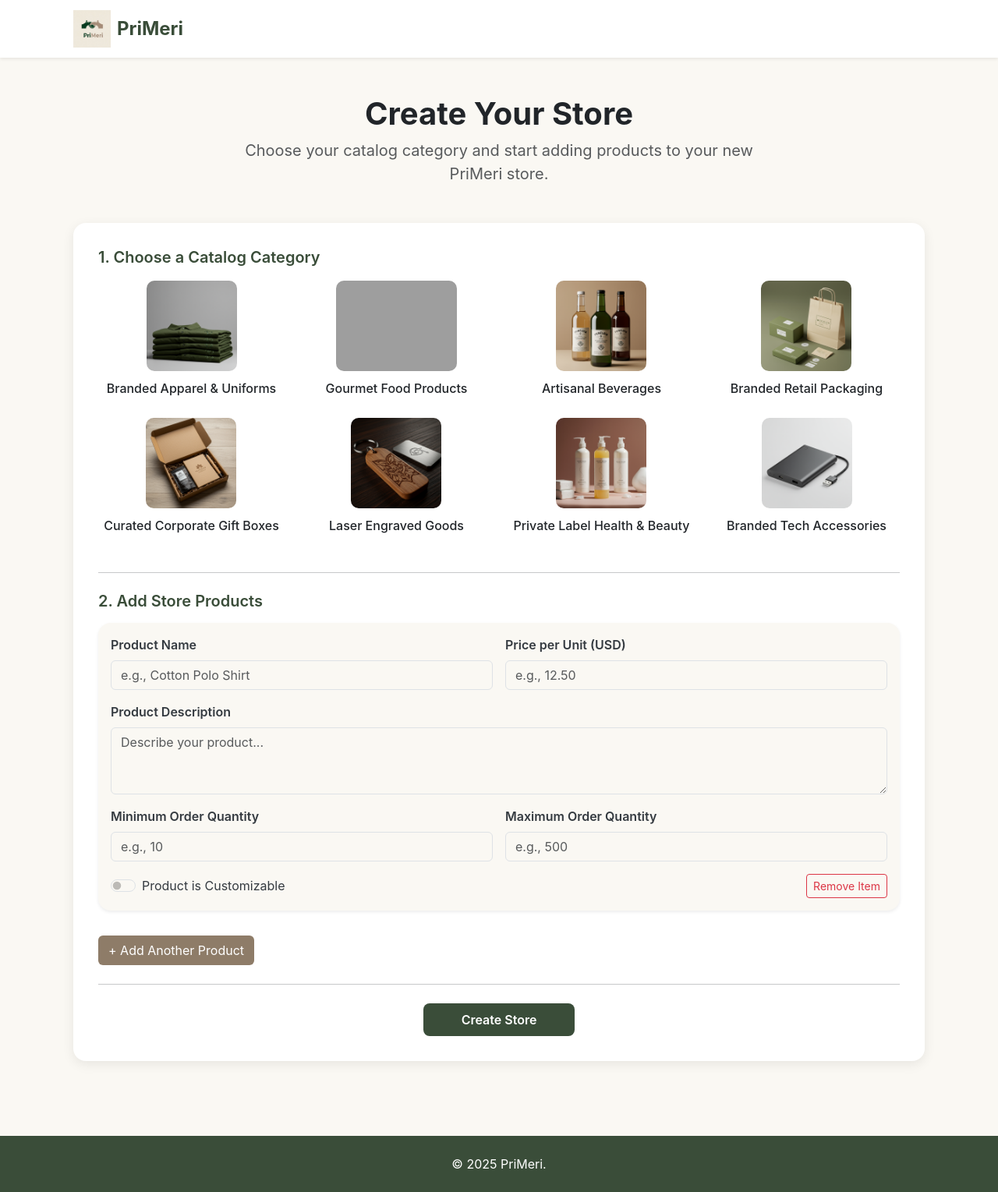
After one commit to Mukinatabitha/PriMeri, a PHP site: page /primeri/html/create-store.html in a window 1280 px wide. The commit adds this page. Shown: the whole page at 78% size. Run offline with PHP 8.4, Linux system fonts and the light colour scheme; grey boxes are pictures that could not be loaded.

Commit message:
create store page

```diff
--- /dev/null
+++ b/css/create-store.css
@@ -0,0 +1,61 @@
+/* Create Store Page Styles */
+/* Uses brand colors from catalog.css */
+
+.form-section {
+  background-color: #fff;
+  border-radius: 1rem;
+  padding: 2rem;
+  box-shadow: 0 4px 15px rgba(0, 0, 0, 0.08);
+}
+
+.form-label {
+  font-weight: 600;
+}
+
+.custom-switch .form-check-input {
+  cursor: pointer;
+}
+
+/* Catalog image radio buttons */
+.catalog-select img {
+  border: 2px solid transparent;
+  border-radius: 0.75rem;
+  transition: border-color 0.3s ease, transform 0.3s ease;
+  height: 120px;
+  object-fit: cover;
+}
+
+.catalog-select input[type="radio"]:checked + label img {
+  border-color: var(--primary);
+  transform: scale(1.03);
+}
+
+.catalog-option {
+  cursor: pointer;
+  font-weight: 500;
+}
+
+.catalog-option:hover img {
+  border-color: var(--secondary);
+}
+
+/* Buttons & Cards */
+.btn {
+  transition: background-color 0.3s ease, border-color 0.3s ease, transform 0.2s ease;
+}
+
+.card {
+  transition: transform 0.3s ease, box-shadow 0.3s ease;
+}
+
+.card:hover {
+  transform: translateY(-4px);
+  box-shadow: 0 8px 20px rgba(0, 0, 0, 0.1);
+}
+
+/* Responsive adjustments */
+@media (max-width: 768px) {
+  .form-section {
+    padding: 1.25rem;
+  }
+}
--- /dev/null
+++ b/html/create-store.html
@@ -0,0 +1,207 @@
+<!DOCTYPE html>
+<html lang="en">
+<head>
+  <meta charset="UTF-8">
+  <meta name="viewport" content="width=device-width, initial-scale=1.0">
+  <title>Create Store - PriMeri</title>
+  <link href="https://cdn.jsdelivr.net/npm/bootstrap@5.3.3/dist/css/bootstrap.min.css" rel="stylesheet">
+  <link rel="stylesheet" href="../css/catalog.css">
+  <link rel="stylesheet" href="../css/create-store.css">
+</head>
+
+<body class="bg-light-bg text-dark">
+
+  <!-- Navbar -->
+  <header class="bg-white shadow-sm sticky-top">
+    <nav class="navbar navbar-expand-lg navbar-light">
+      <div class="container-xl px-4">
+        <a href="#" class="navbar-brand fs-4 fw-bold text-primary-custom d-flex align-items-center">
+          <img src="../images/logo.jpg" alt="PriMeri Logo" width="48" height="48" class="me-2">
+          PriMeri
+        </a>
+      </div>
+    </nav>
+  </header>
+
+  <!-- Main -->
+  <main class="container-xl px-4 py-5">
+    <div class="text-center mb-5">
+      <h1 class="display-6 fw-bolder text-dark">Create Your Store</h1>
+      <p class="fs-5 text-muted mx-auto" style="max-width: 700px;">
+        Choose your catalog category and start adding products to your new PriMeri store.
+      </p>
+    </div>
+
+    <form class="form-section">
+
+      <!-- Step 1: Choose Catalog -->
+      <div class="mb-5">
+        <h5 class="fw-semibold mb-3 text-primary-custom">1. Choose a Catalog Category</h5>
+        <div class="row row-cols-2 row-cols-md-4 g-4 catalog-select">
+
+          <!-- Catalog 1 -->
+          <div class="col text-center">
+            <input type="radio" name="catalog" id="apparel" value="Branded Apparel & Uniforms" class="d-none">
+            <label for="apparel" class="catalog-option">
+              <img src="../images/Branded Apparel.png" alt="Branded Apparel & Uniforms" class="img-fluid mb-2">
+              <div>Branded Apparel & Uniforms</div>
+            </label>
+          </div>
+
+          <!-- Catalog 2 -->
+          <div class="col text-center">
+            <input type="radio" name="catalog" id="food" value="Gourmet Food Products" class="d-none">
+            <label for="food" class="catalog-option">
+              <img src="../images/GourmetFoodProducts.png" alt="Gourmet Food Products" class="img-fluid mb-2">
+              <div>Gourmet Food Products</div>
+            </label>
+          </div>
+
+          <!-- Catalog 3 -->
+          <div class="col text-center">
+            <input type="radio" name="catalog" id="beverages" value="Artisanal Beverages" class="d-none">
+            <label for="beverages" class="catalog-option">
+              <img src="../images/ArtisanalBeverages.png" alt="Artisanal Beverages" class="img-fluid mb-2">
+              <div>Artisanal Beverages</div>
+            </label>
+          </div>
+
+          <!-- Catalog 4 -->
+          <div class="col text-center">
+            <input type="radio" name="catalog" id="packaging" value="Branded Retail Packaging" class="d-none">
+            <label for="packaging" class="catalog-option">
+              <img src="../images/BrandedRetailPackaging.png" alt="Branded Retail Packaging" class="img-fluid mb-2">
+              <div>Branded Retail Packaging</div>
+            </label>
+          </div>
+
+          <!-- Catalog 5 -->
+          <div class="col text-center">
+            <input type="radio" name="catalog" id="gifts" value="Curated Corporate Gift Boxes" class="d-none">
+            <label for="gifts" class="catalog-option">
+              <img src="../images/GiftBoxes.png" alt="Curated Corporate Gift Boxes" class="img-fluid mb-2">
+              <div>Curated Corporate Gift Boxes</div>
+            </label>
+          </div>
+
+          <!-- Catalog 6 -->
+          <div class="col text-center">
+            <input type="radio" name="catalog" id="engraved" value="Laser Engraved Goods" class="d-none">
+            <label for="engraved" class="catalog-option">
+              <img src="../images/EngravedGoods.png" alt="Laser Engraved Goods" class="img-fluid mb-2">
+              <div>Laser Engraved Goods</div>
+            </label>
+          </div>
+
+          <!-- Catalog 7 -->
+          <div class="col text-center">
+            <input type="radio" name="catalog" id="health" value="Private Label Health & Beauty" class="d-none">
+            <label for="health" class="catalog-option">
+              <img src="../images/Health&Beauty.png" alt="Private Label Health & Beauty" class="img-fluid mb-2">
+              <div>Private Label Health & Beauty</div>
+            </label>
+          </div>
+
+          <!-- Catalog 8 -->
+          <div class="col text-center">
+            <input type="radio" name="catalog" id="tech" value="Branded Tech Accessories" class="d-none">
+            <label for="tech" class="catalog-option">
+              <img src="../images/BrandedTech.png" alt="Branded Tech Accessories" class="img-fluid mb-2">
+              <div>Branded Tech Accessories</div>
+            </label>
+          </div>
+        </div>
+      </div>
+
+      <hr class="my-4">
+
+      <!-- Step 2: Add Products -->
+      <div class="mb-4">
+        <h5 class="fw-semibold mb-3 text-primary-custom">2. Add Store Products</h5>
+
+        <div id="product-list">
+          <div class="card border-0 shadow-sm rounded-4 mb-4">
+            <div class="card-body">
+              <div class="row g-3">
+                <div class="col-md-6">
+                  <label class="form-label">Product Name</label>
+                  <input type="text" class="form-control" placeholder="e.g., Cotton Polo Shirt">
+                </div>
+
+                <div class="col-md-6">
+                  <label class="form-label">Price per Unit (USD)</label>
+                  <input type="number" class="form-control" step="0.01" min="0" placeholder="e.g., 12.50">
+                </div>
+
+                <div class="col-md-12">
+                  <label class="form-label">Product Description</label>
+                  <textarea class="form-control" rows="3" placeholder="Describe your product..."></textarea>
+                </div>
+
+                <div class="col-md-6">
+                  <label class="form-label">Minimum Order Quantity</label>
+                  <input type="number" class="form-control" min="1" placeholder="e.g., 10">
+                </div>
+
+                <div class="col-md-6">
+                  <label class="form-label">Maximum Order Quantity</label>
+                  <input type="number" class="form-control" placeholder="e.g., 500">
+                </div>
+
+                <div class="col-md-12 d-flex align-items-center justify-content-between mt-3">
+                  <div class="form-check form-switch custom-switch">
+                    <input class="form-check-input" type="checkbox" role="switch" id="customizable1">
+                    <label class="form-check-label" for="customizable1">Product is Customizable</label>
+                  </div>
+                  <button type="button" class="btn btn-outline-danger btn-sm remove-item">Remove Item</button>
+                </div>
+              </div>
+            </div>
+          </div>
+        </div>
+
+        <!-- Add Product Button -->
+        <button type="button" id="addProductBtn" class="btn bg-secondary-custom text-white btn-hover-primary mt-2">
+          + Add Another Product
+        </button>
+      </div>
+
+      <hr class="my-4">
+
+      <!-- Submit -->
+      <div class="text-center">
+        <button type="submit" class="btn bg-primary-custom text-white px-5 py-2 rounded-3 btn-hover-primary fw-semibold">
+          Create Store
+        </button>
+      </div>
+    </form>
+  </main>
+
+  <!-- Footer -->
+  <footer class="bg-dark-bg-custom text-white mt-5">
+    <div class="container-xl px-4 py-4 text-center">
+      <p class="mb-0">&copy; 2025 PriMeri.</p>
+    </div>
+  </footer>
+
+  <script src="https://cdn.jsdelivr.net/npm/bootstrap@5.3.3/dist/js/bootstrap.bundle.min.js"></script>
+
+  <script>
+    const productList = document.getElementById('product-list');
+    const addProductBtn = document.getElementById('addProductBtn');
+
+    addProductBtn.addEventListener('click', () => {
+      const card = productList.querySelector('.card').cloneNode(true);
+      card.querySelectorAll('input, textarea').forEach(el => el.value = '');
+      card.querySelector('.form-check-input').checked = false;
+      productList.appendChild(card);
+    });
+
+    document.addEventListener('click', (e) => {
+      if (e.target.classList.contains('remove-item')) {
+        e.target.closest('.card').remove();
+      }
+    });
+  </script>
+</body>
+</html>
--- a/php/forgot-password.php
+++ b/php/forgot-password.php
@@ -32,7 +32,7 @@ if ($_SERVER["REQUEST_METHOD"] == "POST") {
     }
 } else {
     // Direct access (no POST)
-    header("Location: ../html/forgot-password.html");
+    header("Location: ../html/reset-password.html");
     exit();
 }
 ?>
```
Also changed, not shown: css/reset-password.css (added, +117 -0 lines), html/reset-password.html (added, +54 -0 lines), php/connect.php (+13 -12 lines).
